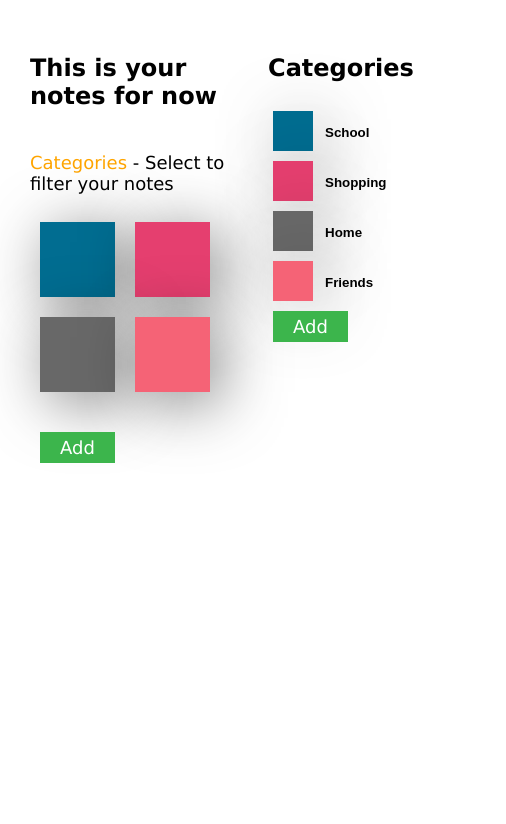
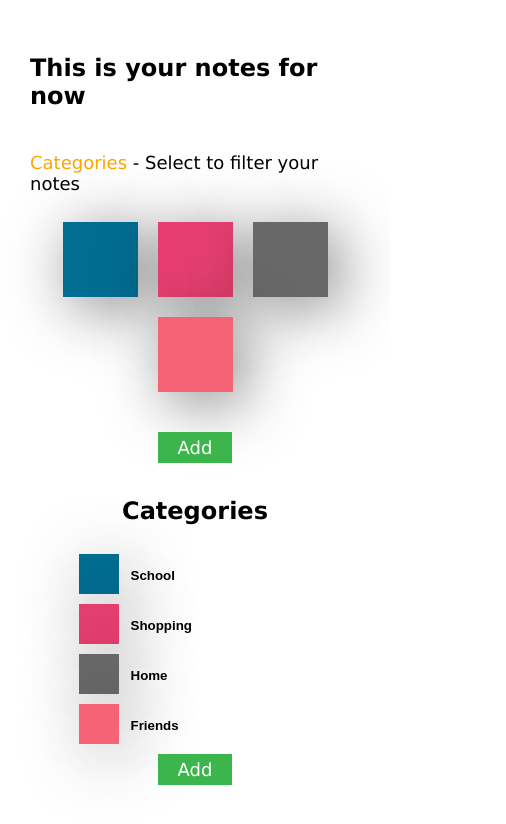
Before and after one commit to mayhelenrs/it2810-webutvikling-h17-prosjekt-3-group-50, a React (Create React App) app: page / in a window 390 px wide. Shown: the top 824 px of the page, 506 px wide, since content can reach past the window. Built offline with nearby package versions, Linux system fonts and the light colour scheme.

Commit message:
Most of the functionality is done, still needs styling job

```diff
--- a/src/assets/styles/Component.css
+++ b/src/assets/styles/Component.css
@@ -55,12 +55,6 @@ div {
 
 orange {
     color: orange;
-}
-
-.Notes {
-    display: flex;
-    flex-direction: row;
-    flex-wrap: wrap;
 }
 
 .RemoveNote {
@@ -122,7 +116,7 @@ orange {
 .NoteFiller {
     min-width: 0;
     min-height: 0;
-    position: absolute;
+    position: fixed;
     left: 0;
     top: 0;
     background-color: rgba(0, 0, 0, 0.3);
@@ -131,7 +125,7 @@ orange {
 .NoteDisplay {
     width: 0;
     height: 0;
-    position: absolute;
+    position: fixed;
     top: calc((100%/2) - 200px);
     left: calc((100%/2) - 200px);
     transition: all .5s ease-in-out;
@@ -140,3 +134,47 @@ orange {
     flex-direction: row;
     color: white;
 }
+
+
+.Notes {
+    display: flex;
+    flex-direction: row;
+    flex-wrap: wrap;
+}
+
+.AddNote {
+    display: flex;
+    flex-direction: row;
+}
+
+.AddCategory {
+    display: flex;
+    flex-direction: row;
+}
+
+@media screen and (max-width: 750px) {
+    .NoteHolder {
+        align-items: center;
+    }
+    .Notes {
+        justify-content: center;
+    }
+    .AddNote {
+        justify-content: center;
+    }
+    .CategoryCreatorHolder {
+        align-items: center;
+    }
+    .AddCategory {
+        justify-content: center;
+    }
+}
+
+@media screen and (min-width: 751px) {
+    .NoteHolder {
+        align-items: left;
+    }
+    .AddNote {
+        justify-content: flex-start;
+    }
+}
--- a/src/assets/styles/NoteView.css
+++ b/src/assets/styles/NoteView.css
@@ -1,3 +1,24 @@
+@media screen and (max-width: 750px) {
+    .NoteView {
+        display: flex;
+        flex-direction: column;
+        align-content: center;
+        flex: 1;
+        min-height: 100%;
+        margin: 30px;
+    }
+
+    .Left-Page {
+        align-items: center;
+        width: 100%;
+    }
+    .Right-Page {
+        align-items: center;
+        min-width: 100%;
+    }
+}
+
+@media screen and (min-width: 751px) {
     .NoteView {
         display: flex;
         flex-direction: row;
@@ -5,17 +26,16 @@
         min-height: 100%;
         margin: 30px;
     }
+}
 
 .Left-Page {
-    min-width: 70%;
-    flex: 1;
+    min-width: 60%;
     display: flex;
     flex-direction: column;
 }
 
 .Right-Page {
-    max-width: 30%;
-    flex: 1;
+    max-width: 40%;
 }
 
 .AddNote {
```
Lines whose indentation alone changed are shown as unchanged.
